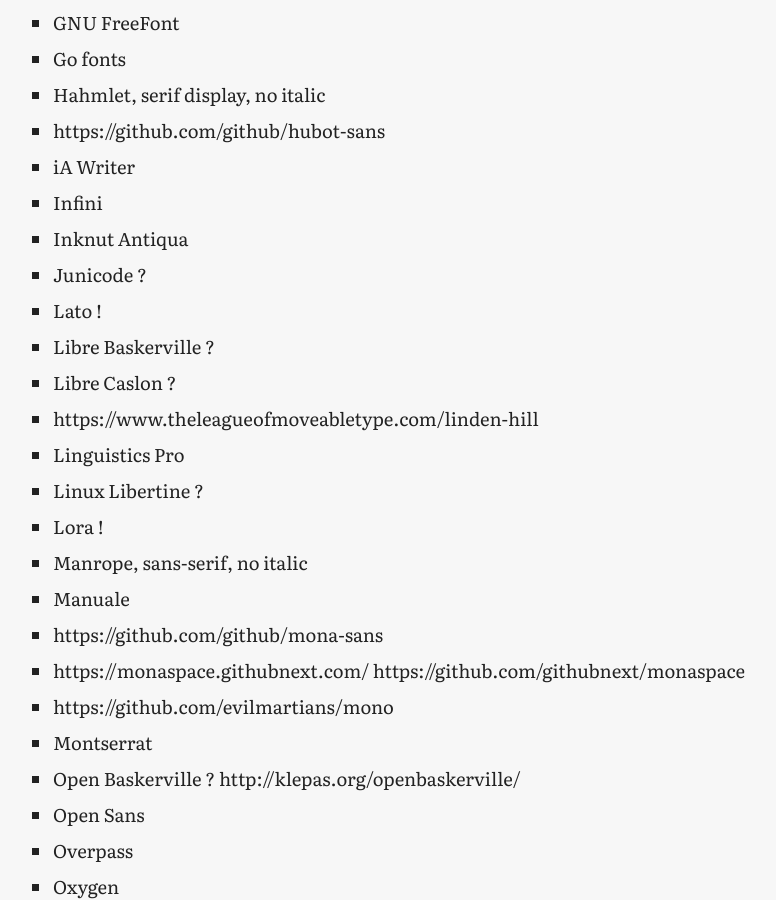
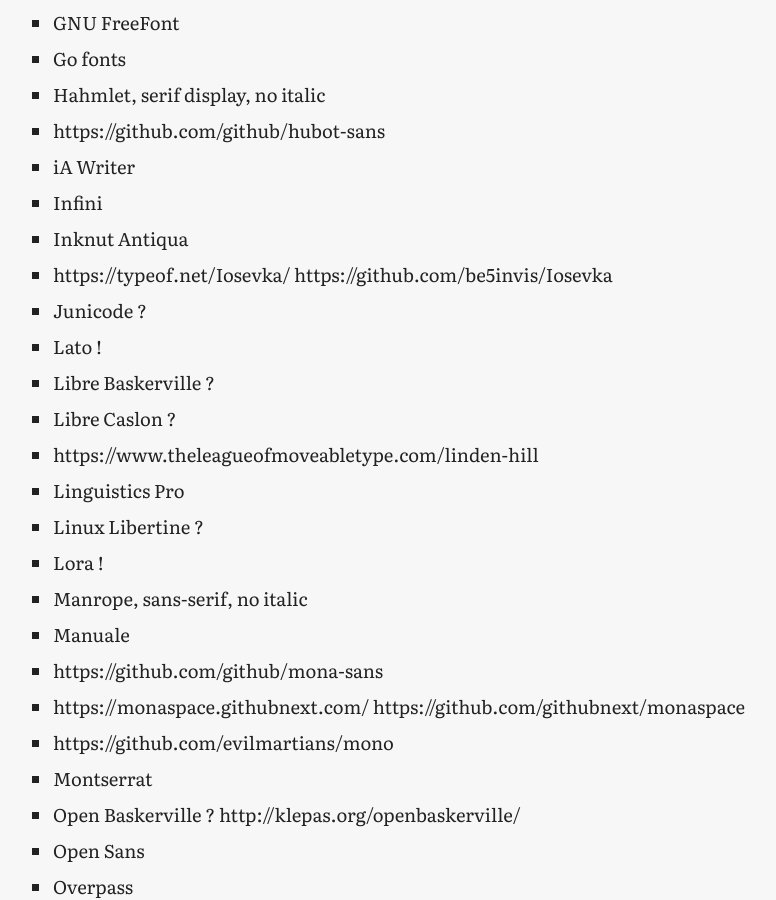
Before and after one commit to menozero/usable-fonts, a Jekyll site: the page built from OTHERS.md, in a window 1280 px wide and 900 px high, scrolled down 1548 px. Shown: the whole window, without its empty margins (43-819 px from the left). Built offline with Jekyll 4.4.1, drawn with Linux system fonts in a browser that asks for light colours; our own code applies the rules of GitHub Pages for plain Markdown files; part of the change alters nothing that is shown.

Commit message:
Update OTHERS.md

```diff
--- a/OTHERS.md
+++ b/OTHERS.md
@@ -68,6 +68,7 @@ Tahoma
 - iA Writer
 - Infini
 - Inknut Anti­qua
+- https://typeof.net/Iosevka/ https://github.com/be5invis/Iosevka
 - Junicode ?
 - Lato !
 - Libre Baskerville ?
```
